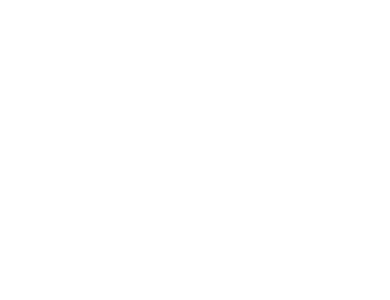
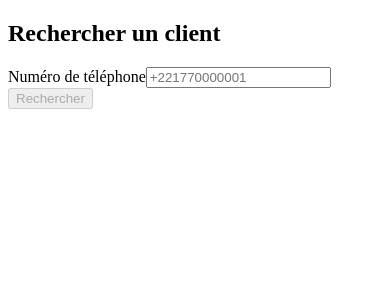
Before and after one commit to aresNB/exaemn-angular, an Angular app: page /admin/wallets/search in a window 390 px wide. Before the commit this address led to /. Shown: the top 300 px of the page. Built offline with nearby package versions, Linux system fonts and the light colour scheme.

Commit message:
feat(agent): Recherche par téléphone

```diff
--- a/src/app/app.routes.ts
+++ b/src/app/app.routes.ts
@@ -11,6 +11,11 @@
     loadComponent: () =>
       import('./features/agent/wallet-create.component').then(m => m.WalletCreateComponent)
   },
+    {
+    path: 'admin/wallets/search',
+    loadComponent: () =>
+      import('./features/agent/wallet-search.component').then(m => m.WalletSearchComponent)
+  },
   {
     path: '',
     redirectTo: 'admin/wallets',
--- /dev/null
+++ b/src/app/features/agent/wallet-search.component.ts
@@ -0,0 +1,71 @@
+import { Component } from '@angular/core';
+import { CommonModule } from '@angular/common';
+import { ReactiveFormsModule, FormBuilder, Validators } from '@angular/forms';
+import { WalletApiService, Wallet } from '../../core/services/wallet-api.service';
+import { XofPipe } from '../../shared/pipes/xof.pipe';
+import { PhonePipe } from '../../shared/pipes/phone.pipe';
+
+@Component({
+  selector: 'app-wallet-search',
+  standalone: true,
+  imports: [CommonModule, ReactiveFormsModule, XofPipe, PhonePipe],
+  template: `
+    <div class="container">
+      <h2>Rechercher un client</h2>
+
+      <form [formGroup]="form" (ngSubmit)="onSearch()">
+        <div>
+          <label>Numéro de téléphone</label>
+          <input formControlName="phone" placeholder="+221770000001" />
+          <span *ngIf="form.get('phone')?.invalid && form.get('phone')?.touched">
+            Numéro invalide
+          </span>
+        </div>
+        <button type="submit" [disabled]="form.invalid || loading">
+          {{ loading ? 'Recherche...' : 'Rechercher' }}
+        </button>
+      </form>
+
+      <div *ngIf="wallet" class="wallet-details">
+        <h3>Détails du portefeuille</h3>
+        <p><strong>Téléphone :</strong> {{ wallet.phoneNumber | phone }}</p>
+        <p><strong>Email :</strong> {{ wallet.email }}</p>
+        <p><strong>Code :</strong> {{ wallet.code }}</p>
+        <p><strong>Solde :</strong> {{ wallet.balance | xof }}</p>
+      </div>
+
+      <p *ngIf="errorMessage" style="color: red">{{ errorMessage }}</p>
+    </div>
+  `
+})
+export class WalletSearchComponent {
+  wallet: Wallet | null = null;
+  loading = false;
+  errorMessage = '';
+  form;
+
+  constructor(private fb: FormBuilder, private walletApi: WalletApiService) {
+    this.form = this.fb.group({
+      phone: ['', [Validators.required, Validators.pattern(/^\+221\d{9}$/)]]
+    });
+  }
+
+  onSearch() {
+    if (this.form.invalid) return;
+    this.loading = true;
+    this.errorMessage = '';
+    this.wallet = null;
+
+    const phone = this.form.value.phone!;
+    this.walletApi.getWalletByPhone(phone).subscribe({
+      next: (res) => {
+        this.loading = false;
+        this.wallet = res;
+      },
+      error: (err) => {
+        this.loading = false;
+        this.errorMessage = 'Client introuvable';
+      }
+    });
+  }
+}
```
Also changed, not shown: 1 other file (tests, documents, lock files or other folders).
